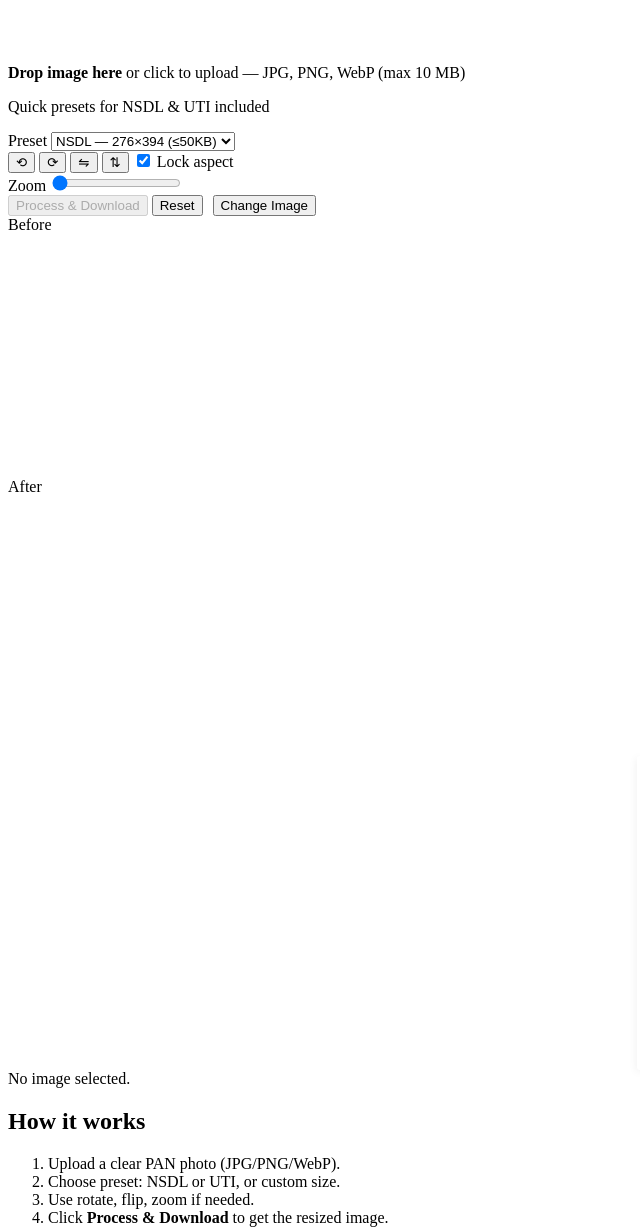
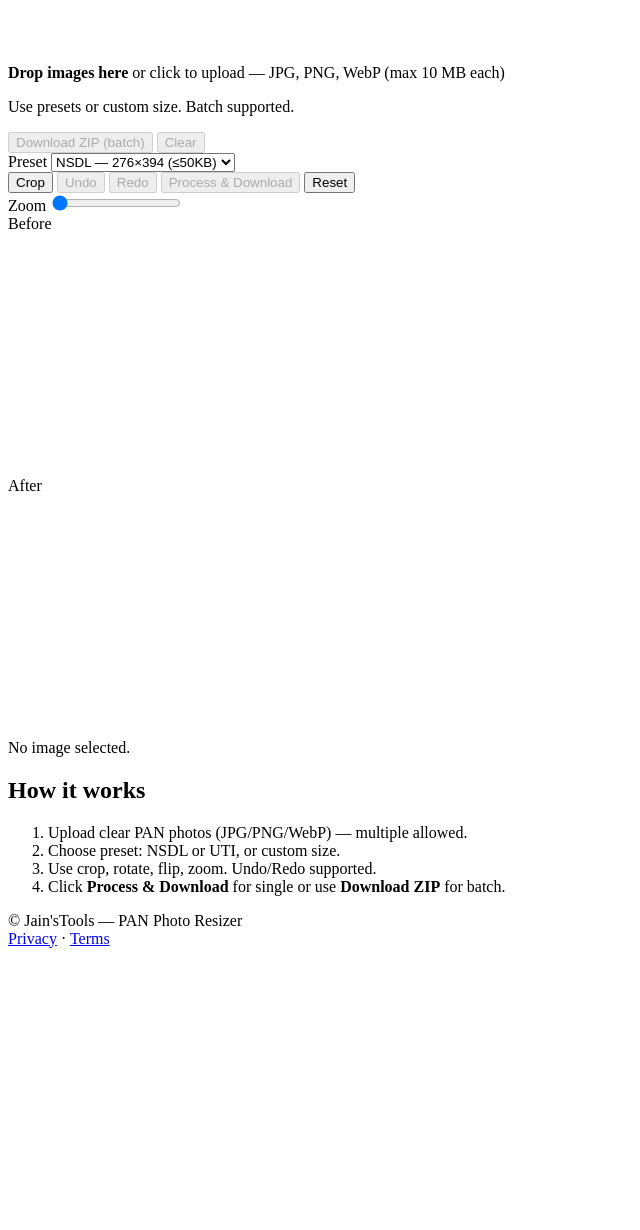
Before and after one commit to rudrajain051107/pan-photo-resize, a website with bundled scripts: page index.html in a window 1280 px wide. Shown: the part 2620-3850 px from the top of the page, without its empty margins (0-640 px from the left). After the commit the page ends 3576 px from the top, so only its background shows below. Built offline with nearby package versions, Linux system fonts and the light colour scheme.

Commit message:
Fix: Added missing Phase-3 modules (cropper, validator, processor, worker)

```diff
--- a/index.html
+++ b/index.html
@@ -3,7 +3,6 @@
 <head>
   <meta charset="utf-8" />
   <!-- Google Analytics (GA4) -->
-  <!-- START: GOOGLE ANALYTICS -->
   <script async src="https://www.googletagmanager.com/gtag/js?id=G-32PVT9MGN9"></script>
   <script>
     window.dataLayer = window.dataLayer || [];
@@ -11,7 +10,6 @@
     gtag('js', new Date());
     gtag('config', 'G-32PVT9MGN9');
   </script>
-  <!-- END: GOOGLE ANALYTICS -->
 
   <meta name="viewport" content="width=device-width,initial-scale=1" />
   <title>PAN Photo Resizer by Jain'sTools</title>
@@ -22,21 +20,14 @@
   <meta property="og:image" content="assets/images/og-image.svg" />
   <meta name="twitter:card" content="summary_large_image" />
   <link rel="manifest" href="/manifest.json" />
-  <link rel="icon" href="assets/images/favicon-32.png" />
-  <link rel="stylesheet" href="assets/css/style.css" />
-  <!-- ADSENSE PLACEHOLDER START - replace with your code -->
-  <!-- <script data-ad-client="ca-pub-XXXXXXXXXX" async src="https://pagead2.googlesyndication.com/pagead/js/adsbygoogle.js"></script> -->
-  <!-- ADSENSE PLACEHOLDER END -->
-<!-- AUTO-GENERATED FAVICONS -->
   <link rel="icon" type="image/png" sizes="32x32" href="assets/images/favicons/favicon-32x32.png">
   <link rel="icon" type="image/png" sizes="16x16" href="assets/images/favicons/favicon-16x16.png">
   <link rel="apple-touch-icon" sizes="180x180" href="assets/images/favicons/apple-touch-icon.png">
   <link rel="icon" href="/favicon.ico">
-
+  <link rel="stylesheet" href="assets/css/style.css" />
 </head>
 <body>
   <header class="site-header">
-    <!-- LOGO PLACEHOLDER: Replace assets/images/logo.svg with your logo file -->
     <div class="brand">
       <img src="assets/images/logo.svg" alt="PAN Photo Resizer by Jain'sTools logo" id="brand-logo"/>
       <div class="brand-text">
@@ -50,16 +41,21 @@
     <section class="upload-section" aria-labelledby="upload-heading">
       <h1 id="upload-heading" class="sr-only">Upload PAN Photo</h1>
 
-      <!-- UPLOAD BLOCK -->
-      <label id="drop-zone" class="drop-zone" for="file-input" tabindex="0" aria-describedby="upload-hint" role="button">
-        <input id="file-input" type="file" accept="image/jpeg,image/png,image/webp" />
+      <!-- MAIN UPLOAD (single or batch) -->
+      <div class="upload-controls">
+        <label id="drop-zone" class="drop-zone" for="file-input" tabindex="0" role="button">
+          <input id="file-input" type="file" accept="image/jpeg,image/png,image/webp" multiple />
           <div class="drop-content">
             <img src="assets/images/upload-illustration.svg" alt="" aria-hidden="true" class="drop-ill"/>
-          <p id="upload-hint"><strong>Drop image here</strong> or click to upload — JPG, PNG, WebP (max 10 MB)</p>
-          <p class="muted">Quick presets for NSDL & UTI included</p>
+            <p id="upload-hint"><strong>Drop images here</strong> or click to upload — JPG, PNG, WebP (max 10 MB each)</p>
+            <p class="muted">Use presets or custom size. Batch supported.</p>
           </div>
         </label>
-      <!-- /UPLOAD BLOCK -->
+        <div class="batch-actions">
+          <button id="download-zip" class="secondary" disabled>Download ZIP (batch)</button>
+          <button id="clear-batch" class="secondary" disabled>Clear</button>
+        </div>
+      </div>
 
       <div class="controls" id="controls">
         <div class="preset-row">
@@ -76,21 +72,16 @@
         </div>
 
         <div class="edit-row">
-          <button id="rotate-left" title="Rotate left">⟲</button>
-          <button id="rotate-right" title="Rotate right">⟳</button>
-          <button id="flip-horizontal" title="Flip horizontal">⇋</button>
-          <button id="flip-vertical" title="Flip vertical">⇅</button>
-          <label class="small"> <input type="checkbox" id="lock-aspect" checked/> Lock aspect</label>
+          <button id="crop-btn" title="Crop">Crop</button>
+          <button id="undo-btn" title="Undo" disabled>Undo</button>
+          <button id="redo-btn" title="Redo" disabled>Redo</button>
+          <button id="process-btn" class="primary" disabled>Process & Download</button>
+          <button id="reset-btn">Reset</button>
         </div>
 
         <div class="zoom-row">
           <label for="zoom-slider">Zoom</label>
           <input id="zoom-slider" type="range" min="1" max="3" step="0.1" value="1" />
-        </div>
-
-        <div class="process-row">
-          <button id="process-btn" class="primary" disabled>Process & Download</button>
-          <button id="reset-btn">Reset</button>
         </div>
       </div>
 
@@ -106,16 +97,15 @@
       </div>
 
       <div id="status" class="status" role="status" aria-live="polite">No image selected.</div>
-      <div class="ads-placeholder" aria-hidden="true"></div>
     </section>
 
     <section class="info">
       <h2>How it works</h2>
       <ol>
-        <li>Upload a clear PAN photo (JPG/PNG/WebP).</li>
+        <li>Upload clear PAN photos (JPG/PNG/WebP) — multiple allowed.</li>
         <li>Choose preset: NSDL or UTI, or custom size.</li>
-        <li>Use rotate, flip, zoom if needed.</li>
-        <li>Click <strong>Process & Download</strong> to get the resized image.</li>
+        <li>Use crop, rotate, flip, zoom. Undo/Redo supported.</li>
+        <li>Click <strong>Process & Download</strong> for single or use <strong>Download ZIP</strong> for batch.</li>
       </ol>
     </section>
   </main>
@@ -125,6 +115,19 @@
     <div><a href="privacy.html">Privacy</a> · <a href="terms.html">Terms</a></div>
   </footer>
 
-  <script type="module" src="assets/js/app.js"></script>
+  <!-- Libraries -->
+  <script src="https://cdnjs.cloudflare.com/ajax/libs/jszip/3.10.1/jszip.min.js"></script>
+
+  <!-- App scripts -->
+<script type="module" src="assets/js/cropper.js"></script>
+
+<script type="module" src="assets/js/validator.js"></script>
+
+<script type="module" src="assets/js/imageProcessor.js"></script>
+
+<script type="module" src="assets/js/worker-advanced.js"></script>
+
+
+  <script type="module" src="assets/js/app-phase3.js"></script>
 </body>
 </html>
```
Lines whose indentation alone changed are shown as unchanged.
